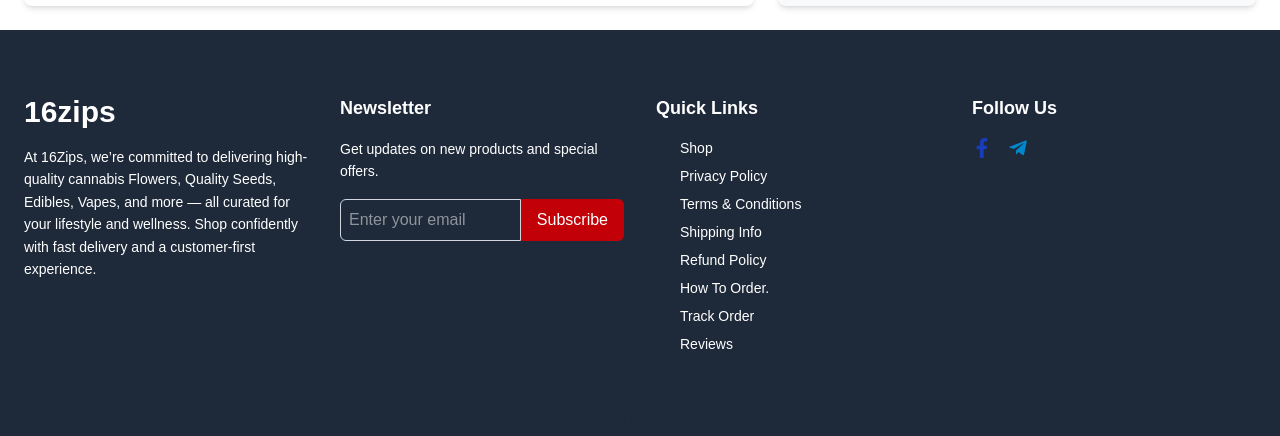
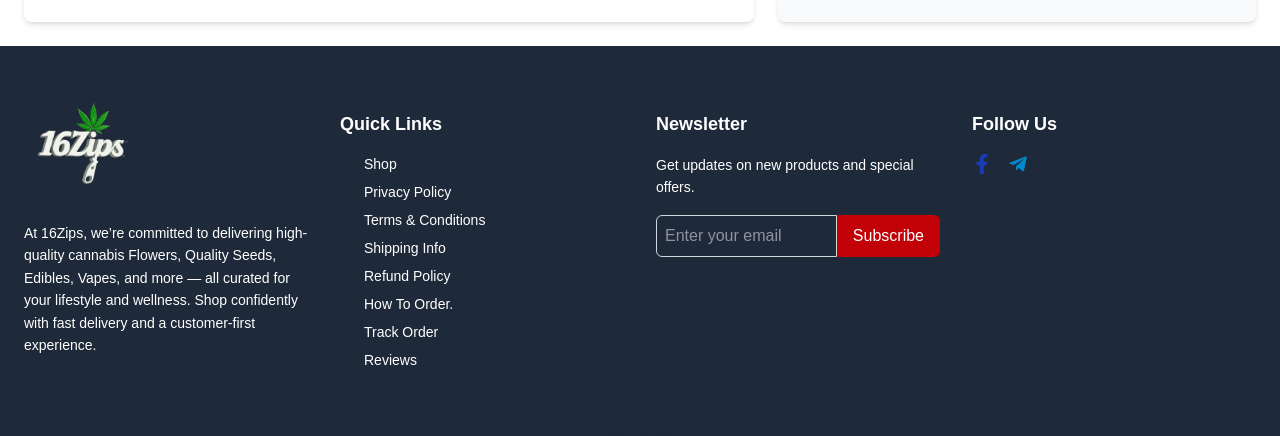
Before and after one commit to brice-akama/16Zips, a Next.js app: page /checkout in a window 1280 px wide. Shown: the part 1488-1924 px from the top of the page. Built offline with nearby package versions, Linux system fonts and the light colour scheme; no server answers; the database is empty.

Commit message:
make few changes in the navbar

```diff
--- a/app/blog/BlogPage.tsx
+++ b/app/blog/BlogPage.tsx
@@ -128,7 +128,7 @@
                   <h2 className="text-2xl font-semibold mb-3">{post.title}</h2>
                   <Link href={`/blog/${post.slug}`}>
                     <motion.span
-                      className="inline-block bg-blue-600 text-white px-5 py-2 rounded-lg text-sm font-medium hover:bg-blue-700 transition"
+                      className="inline-block bg-red-700 text-white px-5 py-2 rounded-lg text-sm font-medium hover:bg-red-800 transition"
                       variants={buttonVariants}
                       whileHover="hover"
                     >
@@ -147,14 +147,14 @@
       <div className="flex justify-between items-center mt-8">
         <button
           onClick={prevPage}
-          className="px-4 py-2 bg-blue-600 text-white rounded-lg disabled:bg-gray-400"
+          className="px-4 py-2 bg-red-700 text-white rounded-lg disabled:bg-gray-400"
           disabled={currentPage === 1}
         >
           Previous
         </button>
         <button
           onClick={nextPage}
-          className="px-4 py-2 bg-blue-600 text-white rounded-lg disabled:bg-gray-400"
+          className="px-4 py-2 bg-red-700 text-white rounded-lg disabled:bg-gray-400"
           disabled={currentPage === Math.ceil(posts.length / postsPerPage)}
         >
           Next
--- a/app/checkout/OrderPage.tsx
+++ b/app/checkout/OrderPage.tsx
@@ -465,7 +465,7 @@
 
 
   return (
-    <div className="mt-20 lg:mt-40">
+    <div className="mt-20 lg:mt-44">
           {/* Full-width black section */}
           <div className="bg-black text-white py-8 text-center w-full">
 
--- a/app/components/BackToTop.tsx
+++ b/app/components/BackToTop.tsx
@@ -34,7 +34,7 @@
   return (
 <button
   onClick={scrollToTop}
-  className="fixed bottom-20 right-4 z-50 p-2 bg-blue-600 text-white rounded-full shadow-md hover:bg-blue-700 transition"
+  className="fixed bottom-20 right-4 z-50 p-2 bg-red-700 text-white rounded-full shadow-md hover:bg-red-800 transition"
   aria-label="Back to Top"
 >
   <MdArrowUpward className="h-6 w-6" />
--- a/app/components/BlogPostAbout.tsx
+++ b/app/components/BlogPostAbout.tsx
@@ -77,7 +77,7 @@
     <div className="container mx-auto px-4 py-10 mt-7">
       <div className="flex flex-col sm:flex-row sm:justify-between sm:items-center mb-8 gap-4">
         <h2 className="text-2xl sm:text-3xl font-bold">Latest in Cannabis Wellness</h2>
-        <Link href="/blog" className="text-green-600 hover:text-green-800 flex items-center space-x-1">
+        <Link href="/blog" className="text-red-700 hover:text-red-800 flex items-center space-x-1">
           <span className="text-base sm:text-lg font-medium">View All Articles</span>
           <span>&gt;</span>
         </Link>
@@ -112,7 +112,7 @@
                   <h3 className="text-2xl font-semibold mb-3">{post.title}</h3>
                   <Link href={`/blog/${post.slug}`}>
                     <motion.span
-                      className="inline-block bg-green-600 text-white px-5 py-2 rounded-lg text-sm font-medium hover:bg-green-700 transition"
+                      className="inline-block bg-red-700 text-white px-5 py-2 rounded-lg text-sm font-medium hover:bg-red-800 transition"
                       variants={buttonVariants}
                       whileHover="hover"
                     >
--- a/app/components/Footer.tsx
+++ b/app/components/Footer.tsx
@@ -6,6 +6,7 @@
 import { FaFacebookF,   FaTelegramPlane, FaPaypal, FaBitcoin, FaCcVisa, FaCcMastercard  } from "react-icons/fa";
 
 import { SiCashapp} from "react-icons/si";
+import Image from 'next/image';
 
 import { useLanguage } from "@/app/context/LanguageContext";
 
@@ -93,32 +94,22 @@
     <footer className="bg-gray-800 text-white px-6 py-10">
       <div className="container mx-auto grid grid-cols-1 md:grid-cols-2 lg:grid-cols-4 gap-8 text-center md:text-left">
         {/* Company Info */}
-        <div>
-          <h2 className=" text-3xl font-bold">{translatedTexts.companyName}</h2>
-          <p className="text-sm mt-2 leading-relaxed">{translatedTexts.description}</p>
-        </div>
+        {/* Company Info with Logo */}
+<div>
+  <div className="flex justify-center md:justify-start mb-3">
+    <Image
+      src="/assets/nels.png"
+      alt="Company Logo"
+      width={120}   // adjust as needed
+      height={40}   // adjust as needed
+      className="object-contain"
+    />
+  </div>
+  <p className="text-sm leading-relaxed text-center md:text-left">
+    {translatedTexts.description}
+  </p>
+</div>
 
-        {/* Newsletter Subscription */}
-        <div>
-          <h3 className="font-semibold text-lg">{translatedTexts.newsletter}</h3>
-          <p className="text-sm mt-2">{translatedTexts.newsletterDesc}</p>
-          <form onSubmit={handleSubscribe} className="flex mt-4">
-            <input
-              type="email"
-              placeholder={translatedTexts.placeholder}
-              value={email}
-              onChange={(e) => setEmail(e.target.value)}
-              className="p-2 w-full rounded-l-md border border-gray-300 text-white"
-              required
-            />
-            <button
-              type="submit"
-              className="bg-red-700 px-4 rounded-r-md hover:bg-red-800 transition"
-            >
-              {translatedTexts.subscribe}
-            </button>
-          </form>
-        </div>
 
         {/* Navigation Links */}
         <div>
@@ -178,6 +169,28 @@
             </li>
 
           </ul>
+        </div>
+
+        {/* Newsletter Subscription */}
+        <div>
+          <h3 className="font-semibold text-lg">{translatedTexts.newsletter}</h3>
+          <p className="text-sm mt-2">{translatedTexts.newsletterDesc}</p>
+          <form onSubmit={handleSubscribe} className="flex mt-4">
+            <input
+              type="email"
+              placeholder={translatedTexts.placeholder}
+              value={email}
+              onChange={(e) => setEmail(e.target.value)}
+              className="p-2 w-full rounded-l-md border border-gray-300 text-white"
+              required
+            />
+            <button
+              type="submit"
+              className="bg-red-700 px-4 rounded-r-md hover:bg-red-800 transition"
+            >
+              {translatedTexts.subscribe}
+            </button>
+          </form>
         </div>
 
         {/* Social Media */}
--- a/app/wishlist/WishlistPage.tsx
+++ b/app/wishlist/WishlistPage.tsx
@@ -98,7 +98,7 @@
                     <td className="py-4 px-4 flex gap-2">
                       <button
                         onClick={() => removeFromWishlist(item.slug)}
-                        className="bg-red-600 text-white px-3 py-1 rounded hover:bg-red-700 whitespace-nowrap"
+                        className="bg-red-700 text-white px-3 py-1 rounded hover:bg-red-800 whitespace-nowrap"
                       >
                         Remove
                       </button>
```
Also changed, not shown: app/components/CartProduct.tsx (+10 -10 lines), app/components/Navbar.tsx (+4 -8 lines), public/assets/nels.png (added).
